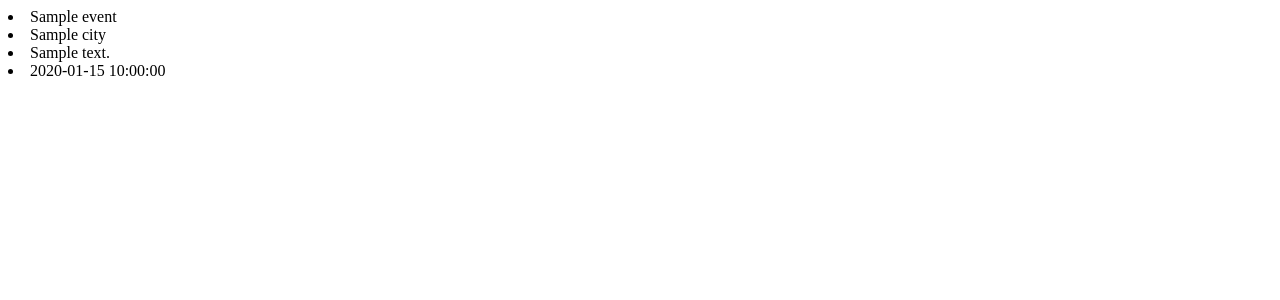
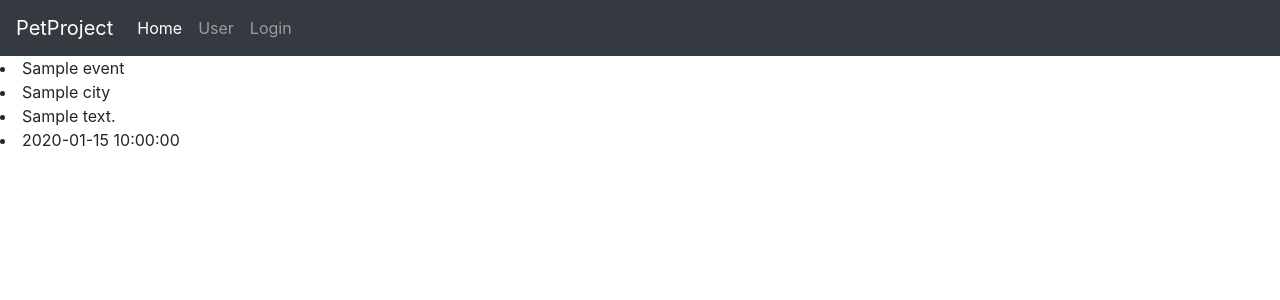
Before and after one commit to robot-lab/PetProject, a Flask app: page /event.html/1 in a window 1280 px wide. Shown: the top 300 px of the page. Run offline with Flask 2, Linux system fonts and the light colour scheme; a database or web service that is not in the repository returns one stand-in record (values such as "Sample title"); some libraries are stand-ins or nearby versions.

Commit message:
Beauty added

```diff
--- a/templates/base_generic.html
+++ b/templates/base_generic.html
@@ -1,10 +1,42 @@
-<!DOCTYPE html>
+<!doctype html>
 <html lang="en">
-<head>
-    <meta charset="UTF-8">
-    <title>$Title$</title>
-</head>
-<body>
-$END$
-</body>
+  <head>
+    <!-- Required meta tags -->
+    <meta charset="utf-8">
+    <meta name="viewport" content="width=device-width, initial-scale=1, shrink-to-fit=no">
+
+    <!-- Bootstrap CSS -->
+    <link rel="stylesheet" href="https://stackpath.bootstrapcdn.com/bootstrap/4.2.1/css/bootstrap.min.css" integrity="sha384-GJzZqFGwb1QTTN6wy59ffF1BuGJpLSa9DkKMp0DgiMDm4iYMj70gZWKYbI706tWS" crossorigin="anonymous">
+
+    <title> {% block title %} {% endblock %}</title>
+  </head>
+  <body>
+      <nav class="navbar navbar-expand-lg navbar-dark bg-dark">
+      <a class="navbar-brand" href="#">PetProject</a>
+      <button class="navbar-toggler" type="button" data-toggle="collapse" data-target="#navbarNavDropdown" aria-controls="navbarNavDropdown" aria-expanded="false" aria-label="Toggle navigation">
+          <span class="navbar-toggler-icon"></span>
+      </button>
+      <div class="collapse navbar-collapse" id="navbarNavDropdown">
+        <ul class="navbar-nav">
+          <li class="nav-item active">
+            <a class="nav-link" href="/">Home <span class="sr-only">(current)</span></a>
+          </li>
+          <li class="nav-item">
+            <a class="nav-link" href="/user.html">User</a>
+          </li>
+          <li class="nav-item">
+            <a class="nav-link" href="/login.html">Login</a>
+          </li>
+        </ul>
+      </div>
+      </nav>
+
+    {% block body %}
+    {% endblock %}
+    <!-- Optional JavaScript -->
+    <!-- jQuery first, then Popper.js, then Bootstrap JS -->
+    <script src="https://code.jquery.com/jquery-3.3.1.slim.min.js" integrity="sha384-q8i/X+965DzO0rT7abK41JStQIAqVgRVzpbzo5smXKp4YfRvH+8abtTE1Pi6jizo" crossorigin="anonymous"></script>
+    <script src="https://cdnjs.cloudflare.com/ajax/libs/popper.js/1.14.6/umd/popper.min.js" integrity="sha384-wHAiFfRlMFy6i5SRaxvfOCifBUQy1xHdJ/yoi7FRNXMRBu5WHdZYu1hA6ZOblgut" crossorigin="anonymous"></script>
+    <script src="https://stackpath.bootstrapcdn.com/bootstrap/4.2.1/js/bootstrap.min.js" integrity="sha384-B0UglyR+jN6CkvvICOB2joaf5I4l3gm9GU6Hc1og6Ls7i6U/mkkaduKaBhlAXv9k" crossorigin="anonymous"></script>
+  </body>
 </html>
--- a/templates/event.html
+++ b/templates/event.html
@@ -1,14 +1,8 @@
-<!DOCTYPE html>
-<html lang="en">
-<head>
-    <meta charset="UTF-8">
-    <title>{{ event.title }}</title>
-
-</head>
-<body>
-   <li> {{ event.title }} </li>
-   <li> {{ event.city }} </li>
-   <li> {{ event.description }} </li>
-   <li> {{ event.date }} </li>
-</body>
-</html>
+{% extends "base_generic.html" %}
+{% block title %} {{ event.title }} {% endblock %}
+{% block body %}
+    <li> {{ event.title }} </li>
+    <li> {{ event.city }} </li>
+    <li> {{ event.description }} </li>
+    <li> {{ event.date }} </li>
+{% endblock %}
--- a/templates/login.html
+++ b/templates/login.html
@@ -2,9 +2,9 @@
 <html lang="en">
 <head>
     <meta charset="UTF-8">
-    <title>$Title$</title>
+    <title>Title</title>
 </head>
 <body>
-$END$
+
 </body>
 </html>
--- a/templates/user.html
+++ b/templates/user.html
@@ -2,9 +2,9 @@
 <html lang="en">
 <head>
     <meta charset="UTF-8">
-    <title>$Title$</title>
+    <title>Title</title>
 </head>
 <body>
-$END$
+
 </body>
 </html>
```
Also changed, not shown: templates/index.html (+4 -10 lines).
